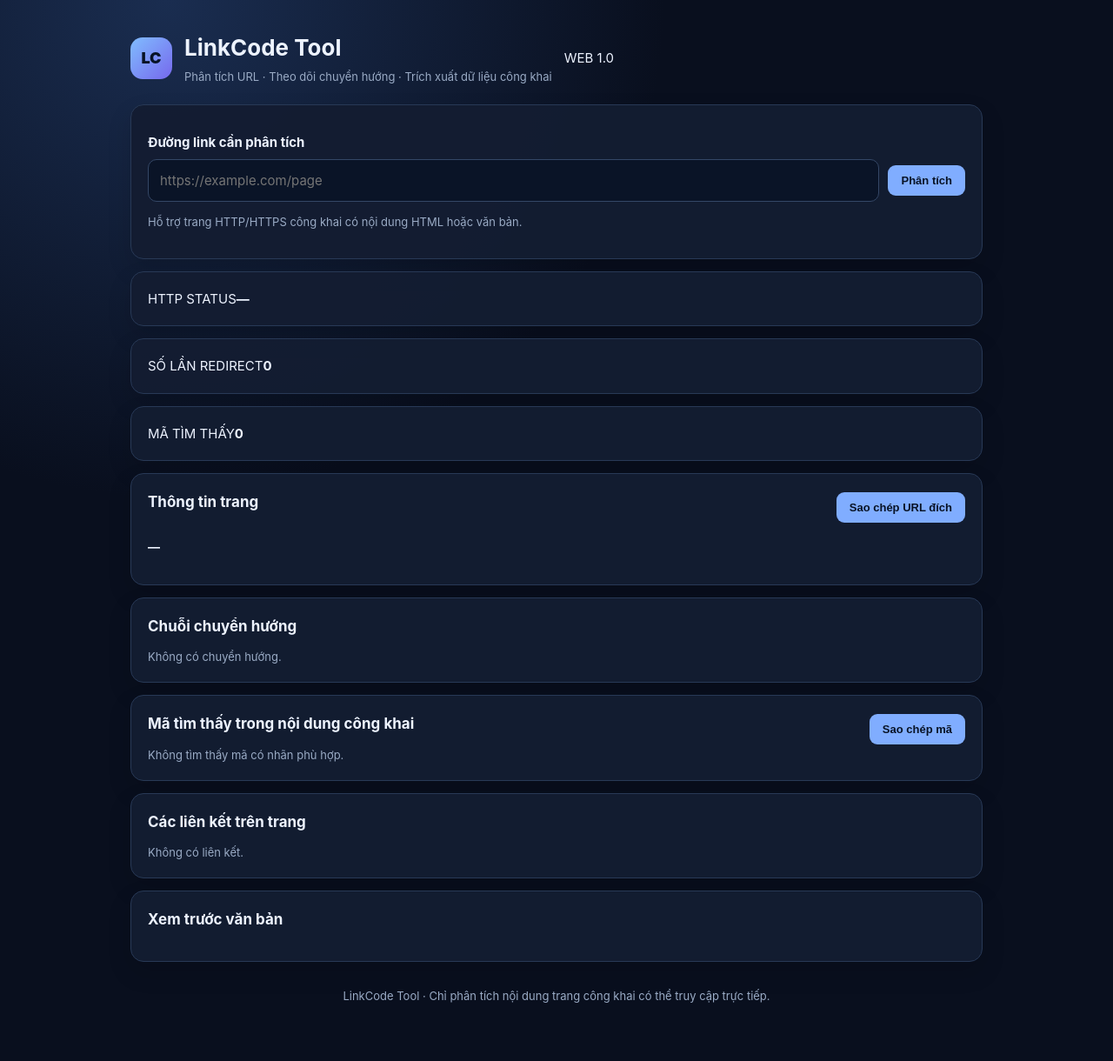
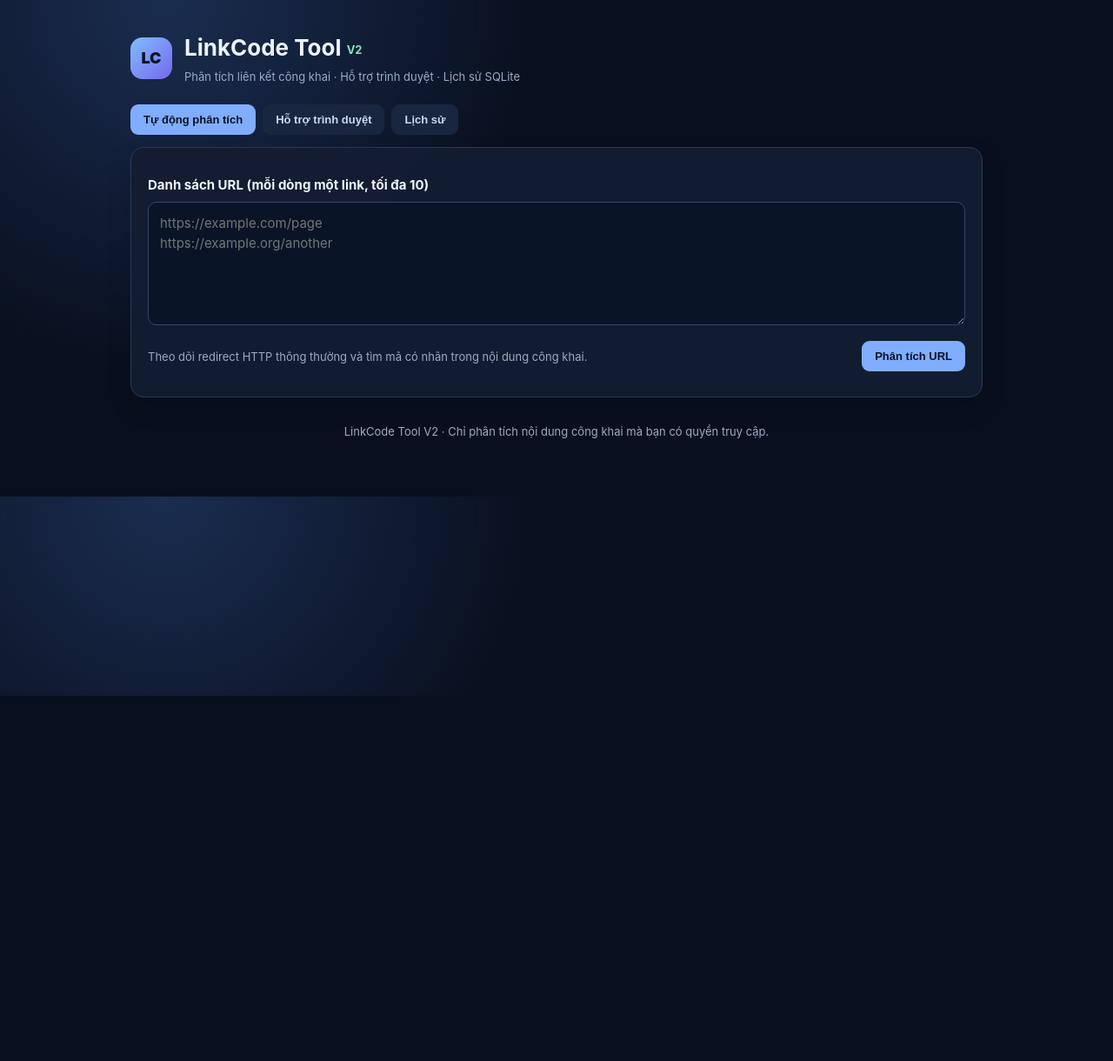
Before and after one commit to tvs-huucuutoi/vuotlink1, a Flask app: page / in a window 1280 px wide. Shown: the whole page at 87% size. After the commit the page ends 800 px from the top, so only its background shows below. Run offline with Flask 3, Linux system fonts and the light colour scheme.

Commit message:
Update index.html

```diff
--- a/templates/index.html
+++ b/templates/index.html
@@ -1,69 +1,48 @@
 <!doctype html>
 <html lang="vi">
 <head>
-  <meta charset="utf-8">
-  <meta name="viewport" content="width=device-width, initial-scale=1">
-  <title>LinkCode Tool</title>
+  <meta charset="utf-8"><meta name="viewport" content="width=device-width, initial-scale=1">
+  <title>LinkCode Tool V2</title>
   <link rel="stylesheet" href="{{ url_for('static', filename='style.css') }}">
 </head>
 <body>
 <main class="shell">
-    <header class="top">
-      <div class="logo">LC</div>
-      <div>
-        <h1>LinkCode Tool</h1>
-        <p>Phân tích URL · Theo dõi chuyển hướng · Trích xuất dữ liệu công khai</p>
-      </div>
-      <span class="version">WEB 1.0</span>
-    </header>
+  <header class="top"><div class="logo">LC</div><div><h1>LinkCode Tool <span>V2</span></h1><p>Phân tích liên kết công khai · Hỗ trợ trình duyệt · Lịch sử SQLite</p></div></header>
+  <nav class="tabs"><button class="tab active" data-tab="auto">Tự động phân tích</button><button class="tab" data-tab="manual">Hỗ trợ trình duyệt</button><button class="tab" data-tab="history">Lịch sử</button></nav>
 
-    <section class="panel">
-      <label for="urlInput">Đường link cần phân tích</label>
-      <div class="input-row">
-        <input id="urlInput" type="url" placeholder="https://example.com/page" autocomplete="url">
-        <button id="analyzeBtn">Phân tích</button>
-      </div>
-      <p class="hint">Hỗ trợ trang HTTP/HTTPS công khai có nội dung HTML hoặc văn bản.</p>
-      <div id="message" class="message" role="status"></div>
+  <section id="auto" class="tab-panel active">
+    <article class="panel">
+      <label for="urls">Danh sách URL (mỗi dòng một link, tối đa 10)</label>
+      <textarea id="urls" rows="5" placeholder="https://example.com/page&#10;https://example.org/another"></textarea>
+      <div class="actions"><span class="hint">Theo dõi redirect HTTP thông thường và tìm mã có nhãn trong nội dung công khai.</span><button id="analyzeBtn">Phân tích URL</button></div>
+      <div id="autoMessage" class="message" role="status"></div>
+    </article>
+    <div id="results"></div>
   </section>
 
-    <section id="results" class="results hidden">
-      <div class="stats">
-        <article class="stat"><span>HTTP STATUS</span><strong id="status">—</strong></article>
-        <article class="stat"><span>SỐ LẦN REDIRECT</span><strong id="redirectCount">0</strong></article>
-        <article class="stat"><span>MÃ TÌM THẤY</span><strong id="codeCount">0</strong></article>
-      </div>
+  <section id="manual" class="tab-panel">
+    <article class="panel">
+      <h2>Hỗ trợ thao tác trên trình duyệt</h2>
+      <p class="muted">Mở trang ở tab mới, tự thao tác trên trang đó. Khi đã tới nội dung công khai, hãy sao chép URL cuối hoặc phần văn bản cần kiểm tra rồi dán bên dưới.</p>
+      <label for="manualUrl">URL trang muốn mở</label>
+      <div class="input-row"><input id="manualUrl" placeholder="https://example.com"><button id="openTab">Mở tab mới</button></div>
+      <label for="sourceUrl">URL cuối (không bắt buộc)</label><input id="sourceUrl" placeholder="Dán URL hiện tại nếu muốn lưu cùng kết quả">
+      <label for="manualText">Nội dung công khai đã sao chép</label><textarea id="manualText" rows="7" placeholder="Dán văn bản hoặc HTML công khai tại đây..."></textarea>
+      <div class="actions"><span class="hint">Không tự đọc tab khác, cookie hoặc phiên đăng nhập.</span><button id="analyzeTextBtn">Phân tích nội dung dán</button></div>
+      <div id="manualMessage" class="message"></div>
+    </article>
+    <div id="manualResult"></div>
+  </section>
 
+  <section id="history" class="tab-panel">
     <article class="panel">
-        <div class="section-head"><h2>Thông tin trang</h2><button class="subtle" id="copyFinal">Sao chép URL đích</button></div>
-        <h3 id="pageTitle">—</h3>
-        <p id="description" class="muted"></p>
-        <div class="url-box" id="finalUrl"></div>
-      </article>
-
-      <article class="panel">
-        <h2>Chuỗi chuyển hướng</h2>
-        <div id="redirectList" class="stack muted">Không có chuyển hướng.</div>
-      </article>
-
-      <article class="panel">
-        <div class="section-head"><h2>Mã tìm thấy trong nội dung công khai</h2><button class="subtle" id="copyCodes">Sao chép mã</button></div>
-        <div id="codes" class="code-list muted">Không tìm thấy mã có nhãn phù hợp.</div>
-      </article>
-
-      <article class="panel">
-        <h2>Các liên kết trên trang</h2>
-        <div id="links" class="link-list muted">Không có liên kết.</div>
-      </article>
-
-      <article class="panel">
-        <h2>Xem trước văn bản</h2>
-        <pre id="preview"></pre>
+      <div class="section-head"><h2>Lịch sử phân tích</h2><div class="actions compact"><a class="button-link" href="/api/export.csv">Xuất CSV</a><button class="danger" id="clearHistory">Xóa tất cả</button></div></div>
+      <div class="input-row"><input id="historySearch" placeholder="Tìm URL, tiêu đề hoặc mã..."><button id="searchHistory">Tìm kiếm</button></div>
+      <div id="historyList" class="history-list"></div>
+      <div id="historyMessage" class="message"></div>
     </article>
   </section>
-
-    <footer>LinkCode Tool · Chỉ phân tích nội dung trang công khai có thể truy cập trực tiếp.</footer>
+  <footer>LinkCode Tool V2 · Chỉ phân tích nội dung công khai mà bạn có quyền truy cập.</footer>
 </main>
 <script src="{{ url_for('static', filename='app.js') }}"></script>
-</body>
-</html>
+</body></html>
```
Lines whose indentation alone changed are shown as unchanged.
